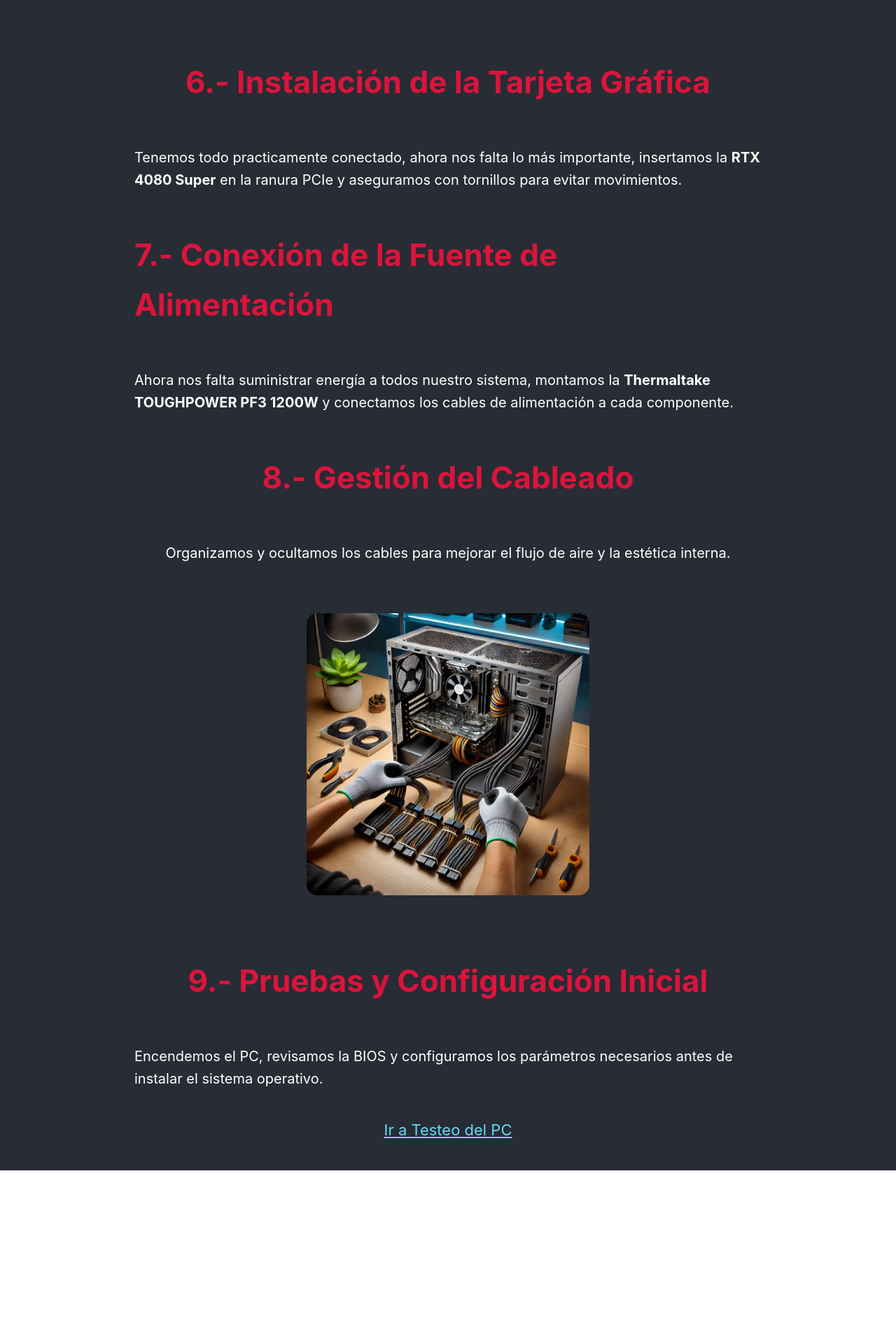
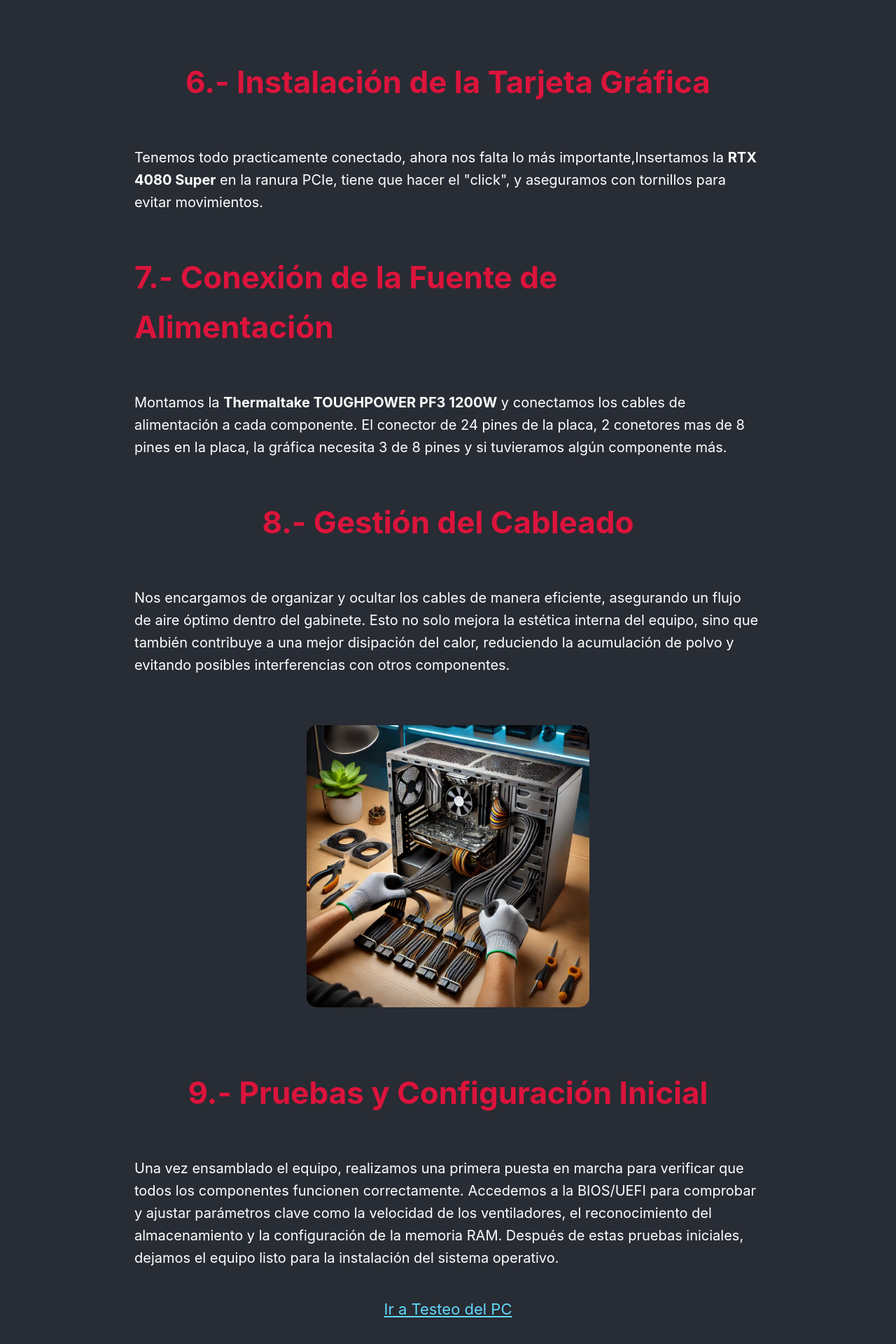
Before and after one commit to JaViBDN10/ReactProject, a React (Create React App) app: page /assembly in a window 1280 px wide. Shown: the part 3728-5648 px from the top of the page at 70% size. Before the commit the page ends 5400 px from the top, so only its background shows below. Built offline with nearby package versions, Linux system fonts and the light colour scheme.

Commit message:
Small changes in assembly and testing

```diff
--- a/src/pages/Assembly.js
+++ b/src/pages/Assembly.js
@@ -47,19 +47,25 @@ const Assembly = () => {
       <img src={refrigeracion} className='refrigeracion' alt='Instalación de refrigeración líquida' />
 
       <h2>6.- Instalación de la Tarjeta Gráfica</h2>
-      <p>Tenemos todo practicamente conectado, ahora nos falta lo más importante, insertamos la <strong>RTX 4080 Super</strong> en la ranura PCIe y aseguramos con
-      tornillos para evitar movimientos.</p>
+      <p>Tenemos todo practicamente conectado, ahora nos falta lo más importante,Insertamos la <strong>RTX 4080 Super</strong> en la ranura PCIe, tiene que hacer el "click",
+       y aseguramos con tornillos para evitar movimientos.</p>
 
       <h2>7.- Conexión de la Fuente de Alimentación</h2>
-      <p>Ahora nos falta suministrar energía a todos nuestro sistema, montamos la <strong> Thermaltake TOUGHPOWER PF3 1200W</strong> y conectamos los cables de alimentación a cada componente.</p>
+      <p>Montamos la <strong>Thermaltake TOUGHPOWER PF3 1200W</strong> y conectamos los cables de alimentación a cada componente. El conector de 24 pines de la placa,
+      2 conetores mas de 8 pines en la placa, la gráfica necesita 3 de 8 pines y si tuvieramos algún componente más.</p>
 
       <h2>8.- Gestión del Cableado</h2>
-      <p>Organizamos y ocultamos los cables para mejorar el flujo de aire y la estética interna.</p>
+      <p>Nos encargamos de organizar y ocultar los cables de manera eficiente, asegurando un flujo de aire óptimo dentro del gabinete.
+        Esto no solo mejora la estética interna del equipo, sino que también contribuye a una mejor disipación del calor,
+        reduciendo la acumulación de polvo y evitando posibles interferencias con otros componentes.</p>
       <img src={cableado} className='cableado' alt='Gestión del cableado' />
 
 
       <h2>9.- Pruebas y Configuración Inicial</h2>
-      <p>Encendemos el PC, revisamos la BIOS y configuramos los parámetros necesarios antes de instalar el sistema operativo.</p>
+      <p>Una vez ensamblado el equipo, realizamos una primera puesta en marcha para verificar que todos los componentes funcionen correctamente.
+        Accedemos a la BIOS/UEFI para comprobar y ajustar parámetros clave como la velocidad de los ventiladores,
+        el reconocimiento del almacenamiento y la configuración de la memoria RAM.
+        Después de estas pruebas iniciales, dejamos el equipo listo para la instalación del sistema operativo.</p>
 
       <div style={{ margin: '20px', fontSize: '22px' }}>
         <a className='App-link' href='/Testing' rel='noopener noreferrer'>Ir a Testeo del PC</a>
--- a/src/pages/Testing.js
+++ b/src/pages/Testing.js
@@ -14,7 +14,7 @@ const Testing = () => {
         <ul style={{ marginLeft: "100px" }}>
           <li>✔️ Temperaturas correctas de CPU y GPU.</li>
           <li>✔️ La RAM es detectada a su velocidad correcta.</li>
-          <li>✔️ El almacenamiento M.2 o SSD aparece en la lista de dispositivos.</li>
+          <li>✔️ El almacenamiento M.2 aparece en la lista de dispositivos.</li>
           <li>✔️ Configuración de arranque adecuada.</li>
         </ul>
       </p>
```
